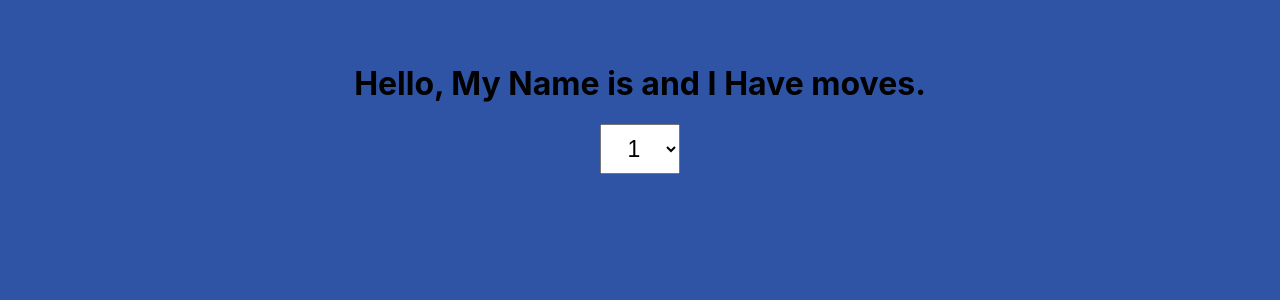
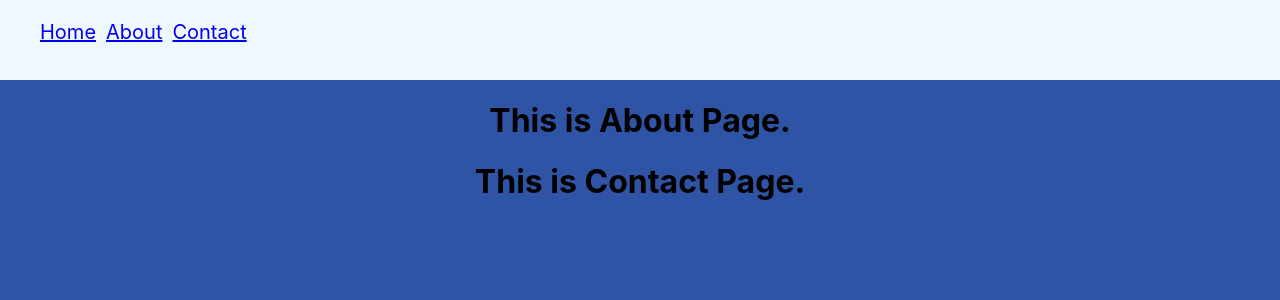
Before and after one commit to jatinnkumar/REACT-LEARNING, a React (Create React App) app: page / in a window 1280 px wide. Shown: the top 300 px of the page. Built offline with nearby package versions, Linux system fonts and the light colour scheme; no server answers.

Commit message:
use of React Router...

```diff
--- a/package.json
+++ b/package.json
@@ -15,6 +15,7 @@
     "react": "^18.2.0",
     "react-digital-clock": "^0.1.2",
     "react-dom": "^18.2.0",
+    "react-router-dom": "^6.4.1",
     "react-scripts": "5.0.1",
     "web-vitals": "^2.1.4"
   },
--- /dev/null
+++ b/src/About.jsx
@@ -0,0 +1,7 @@
+import React from 'react';
+
+const About = () => {
+    return <h1>This is About Page.</h1>;
+}
+
+export default About;
--- a/src/App.jsx
+++ b/src/App.jsx
@@ -1,37 +1,19 @@
-import React, { useEffect, useState } from 'react';
-import axios from 'axios';
+import React from 'react';
+import { Route, Routes } from 'react-router-dom';
+import Navbar from './Navbar';
+import Home from './Home';
+import About from './About';
+import Contact from './Contact';
 
 const App = () => {
-    const [num, setNum] = useState();
-    const [characterName, setCharacterName] = useState();
-    const [moves, setMoves] = useState();
-    const colorStyle = {
-        color: 'yellow'
-    };
-    const selectValue = (event) => {
-        setNum(event.target.value);
-    }
-
-    useEffect(() => {
-        async function getdata() {
-            const response = await axios.get(`https://pokeapi.co/api/v2/pokemon/${num}`);
-            setCharacterName(response.data.name);
-            setMoves(response.data.moves.length);
-            console.log(response);
-        }
-        getdata();
-    });
     return (
         <>
-            <h1>Hello, My Name is <span style={colorStyle}>{characterName}</span> and I Have <span style={{ color: 'red' }}>{moves}</span> moves.</h1>
-            <select value={num} onChange={selectValue}>
-                <option value="1">1</option>
-                <option value="2">2</option>
-                <option value="3">3</option>
-                <option value="4">4</option>
-                <option value="5">5</option>
-                <option value="25">25</option>
-            </select>
+            <Navbar />
+            <Routes>
+                <Route path="/" element={<Home />} />
+                <Route path="/about" element={<About />} />
+                <Route path="/contact" element={<Contact />} />
+            </Routes>
         </>
     );
 }
--- /dev/null
+++ b/src/Contact.jsx
@@ -0,0 +1,7 @@
+import React from 'react';
+
+const Contact = () => {
+    return <h1>This is Contact Page.</h1>;
+}
+
+export default Contact;
--- /dev/null
+++ b/src/Home.jsx
@@ -0,0 +1,14 @@
+import React from 'react';
+import About from './About';
+import Contact from './Contact';
+
+const Home = () => {
+    return (
+        <>
+            <About />
+            <Contact />
+        </>
+    );
+}
+
+export default Home;
--- /dev/null
+++ b/src/Navbar.jsx
@@ -0,0 +1,18 @@
+import React from 'react';
+import { Link } from 'react-router-dom';
+
+const Navbar = () => {
+    return (
+        <>
+            <div class="header-menu">
+                <ul class="menu-list">
+                    <li><Link to="/">Home</Link></li>
+                    <li><Link to="/about">About</Link></li>
+                    <li><Link to="/contact">Contact</Link></li>
+                </ul>
+            </div>
+        </>
+    );
+}
+
+export default Navbar;
--- a/src/index.css
+++ b/src/index.css
@@ -189,3 +189,26 @@ select {
   text-align: center;
   font-size: 23px;
 }
+
+ul.menu-list {
+  display: flex;
+  list-style: none;
+  justify-content: flex-start;
+  font-size: 20px;
+  margin-top: 0;
+  padding-top: 20px;
+}
+
+li {
+  padding-right: 10px;
+}
+
+div#root {
+  text-align: center;
+  margin-top: 0;
+}
+
+.header-menu {
+  background: aliceblue;
+  height: 80px;
+}
--- a/src/index.js
+++ b/src/index.js
@@ -1,6 +1,12 @@
 import React from 'react';
 import ReactDOM from 'react-dom';
+import { BrowserRouter } from 'react-router-dom';
 import App from './App';
 import './index.css';
 
-ReactDOM.render(<App />, document.getElementById('root'));
+ReactDOM.render(
+    <BrowserRouter>
+        <App />
+    </BrowserRouter>,
+    document.getElementById('root')
+);
```
Also changed, not shown: extra/PokemonApi.jsx (added, +39 -0 lines), 1 other file (tests, documents, lock files or other folders).
